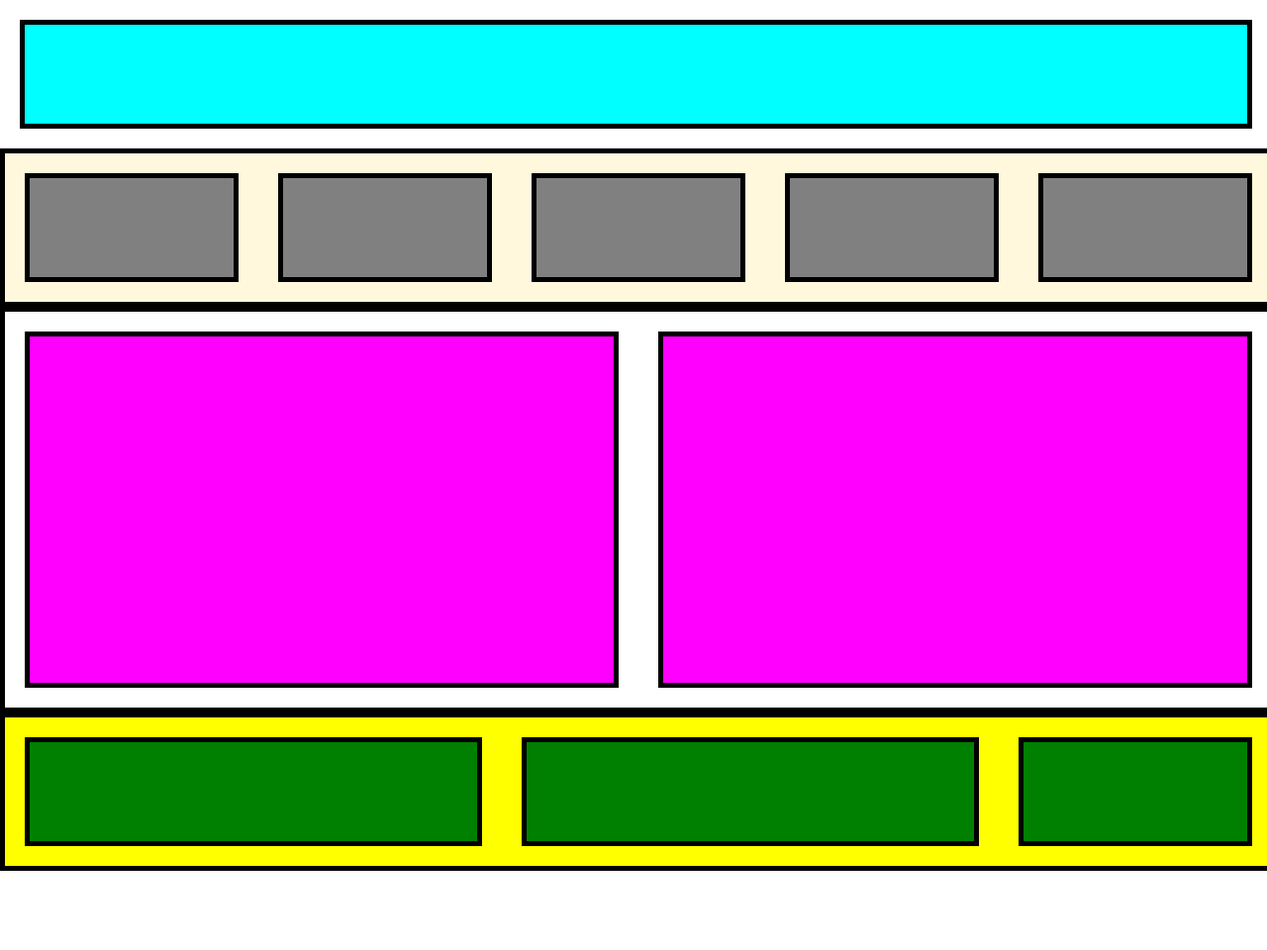
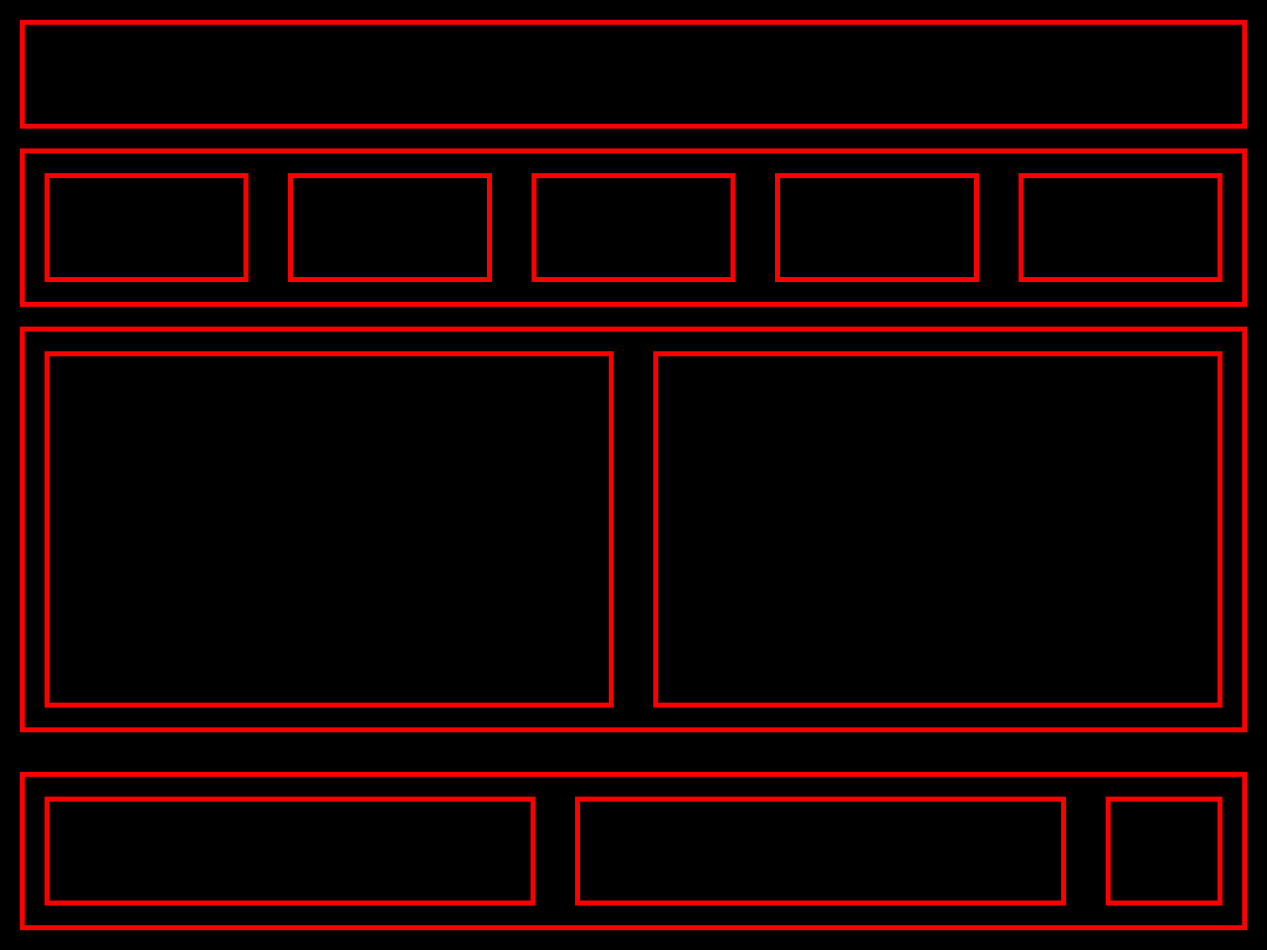
Before and after one commit to Pabenini/exemplo, a plain HTML site: page index.html in a window 1280 px wide. Shown: the whole page at 99% size. Before the commit the page ends 880 px from the top, so only its background shows below. Drawn offline with Linux system fonts and the light colour scheme.

Commit message:
alterado

```diff
--- a/css/style.css
+++ b/css/style.css
@@ -1,25 +1,26 @@
 body{
-    background-color: white;
+    background-color: black;
     padding: 0px;
+    padding-right: 50px;
     margin: 0px;
-
 }
 #titulo{
     margin: 20px;
-    width: 96.5%;
+    width: 100%;
     height: 100px;
-    background-color: aqua;
+    background-color: black;
     border-width: 5px;
-    border-color: black;
+    border-color: red;
     border-style: solid;
 }
 #itens{
+    margin: 20px;
     width: 100%;
     height: 150px;
     display: flex;
-    background-color: cornsilk;
+    background-color: black;
     border-width: 5px;
-    border-color: black;
+    border-color: red;
     border-style: solid;
 }
 #itens div{
@@ -27,62 +28,64 @@ body{
     width: 100%;
     height: 100px;
     flex: 1;
-    background-color: gray;
+    background-color: black;
     border-width: 5px;
-    border-color: black;
+    border-color: red;
     border-style: solid;
 }
 #centro{
+    margin: 20px;
     width: 100%;
     height: 400px;
     display: flex;
     border-width: 5px;
-    border-color: black;
+    border-color: red;
     border-style: solid;
 }
 #centro div{
     margin: 20px;
     width: 100%;
     height: 350px;
-    background-color: fuchsia;
+    background-color: black;
     flex: 1;
     border-width: 5px;
-    border-color: black;
+    border-color: red;
     border-style: solid;
 }
 footer{
+    margin: 20px;
     width: 100%;
     height: 150px;
-    background-color: yellow;
+    background-color: black;
     display: inline-flex;
     border-width: 5px;
-    border-color: black;
+    border-color: red;
     border-style: solid;
 }
 #rodape-esquerda{
     margin: 20px;
-    width: 40%;
+    width: 45%;
     height: 100px;
-    background-color: green;
+    background-color: black;
     border-width: 5px;
-    border-color: black;
+    border-color: red;
     border-style: solid;
 }
 #rodape-central{
     margin: 20px;
-    width: 40%;
+    width: 45%;
     height: 100px;
-    background-color: green;
+    background-color: black;
     border-width: 5px;
-    border-color: black;
+    border-color: red;
     border-style: solid;
 }
 #rodape-direita{
     margin: 20px;
-    width: 20%;
+    width: 10%;
     height: 100px;
-    background-color: green;
+    background-color: black;
     border-width: 5px;
-    border-color: black;
+    border-color: red;
     border-style: solid;
 }
--- a/index.html
+++ b/index.html
@@ -1,50 +1,28 @@
 <!DOCTYPE html>
 <html lang="en">
   <head>
-    <meta charset="UTF-8">
-    <meta name="viewport" content="width=device-width, initial-scale=1.0">
+    <meta charset="UTF-8" />
+    <meta name="viewport" content="width=device-width, initial-scale=1.0" />
     <title>Atividade</title>
-    <link rel="stylesheet" href="css/style.css">
+    <link rel="stylesheet" href="css/style.css" />
   </head>
   <body>
-    <header id="titulo">
-
-    </header>
+      <header id="titulo"></header>
       <section id="itens">
-        <div id="item-1">
-
-        </div>
-        <div id="item-2">
-
-        </div>
-        <div id="item-3">
-
-        </div>
-        <div id="item-4">
-
-        </div>
-        <div id="item-5">
-
-        </div>
+        <div id="item-1"></div>
+        <div id="item-2"></div>
+        <div id="item-3"></div>
+        <div id="item-4"></div>
+        <div id="item-5"></div>
       </section>
       <section id="centro">
-        <div id="esquerda">
-
-        </div>
-        <div id="direita">
-
-        </div>
+        <div id="esquerda"></div>
+        <div id="direita"></div>
       </section>
       <footer id="rodape">
-        <div id="rodape-esquerda">
-
-        </div>
-        <div id="rodape-central">
-
-        </div>
-        <div id="rodape-direita">
-
-        </div>
+        <div id="rodape-esquerda"></div>
+        <div id="rodape-central"></div>
+        <div id="rodape-direita"></div>
       </footer>
   </body>
 </html>
```
Lines whose indentation alone changed are shown as unchanged.
